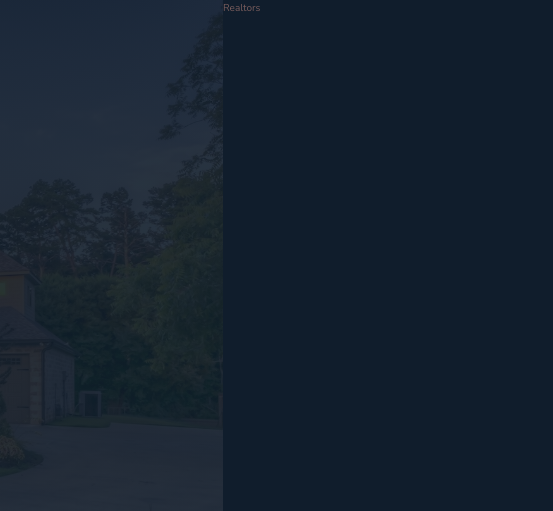
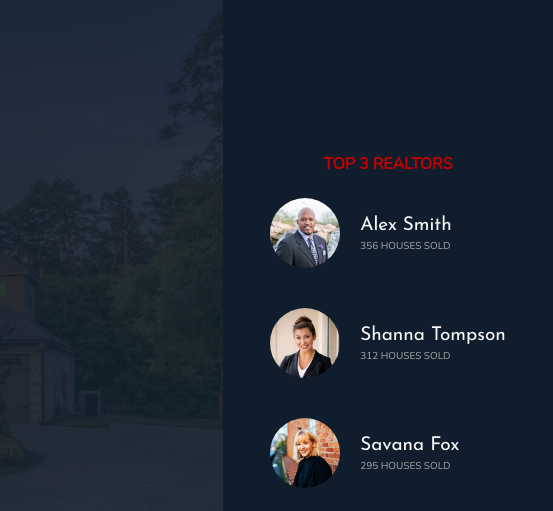
Before and after one commit to MarcioBBS/WalkIn, a website: page index.html in a window 1280 px wide. Shown: the top 511 px of the page, 727-1280 px from the left. Drawn offline with nearby package versions, Linux system fonts and the light colour scheme.

Commit message:
Added  realtors section

```diff
--- a/index.html
+++ b/index.html
@@ -32,7 +32,25 @@
             </header>
 
             <div class="realtors">
-                Realtors
+                <h3 class="heading-3">Top 3 Realtors</h3>
+                <div class="realtors__list">
+                    <img src="img/realtor-1.jpg" alt="Realtor 1" class="realtors__img">
+                    <div class="realtors__details">
+                        <h4 class="heading heading-4">Alex Smith</h4>
+                        <p class="realtors__sold">356 houses sold</p>
+                    </div>
+                    <img src="img/realtor-2.jpg" alt="Realtor 2" class="realtors__img">
+                    <div class="realtors__details">
+                        <h4 class="heading heading-4">Shanna Tompson</h4>
+                        <p class="realtors__sold">312 houses sold</p>
+                    </div>
+
+                    <img src="img/realtor-3.jpg" alt="Realtor 3" class="realtors__img">
+                    <div class="realtors__details">
+                        <h4 class="heading heading-4">Savana Fox</h4>
+                        <p class="realtors__sold">295 houses sold</p>
+                    </div>
+                </div>
             </div>
 
             <section class="features">
--- /dev/null
+++ b/sass/layout/_realtors.scss
@@ -0,0 +1,34 @@
+.realtors {
+    padding: 3rem;
+
+    display: grid;
+    align-content: center;
+    justify-content: center;
+    row-gap: 2rem;
+    justify-items: center;
+
+    &__list {
+        display: grid;
+        grid-template-columns: min-content max-content;
+        column-gap: 2rem;
+        row-gap: 5vh;
+        align-items: center;
+    }
+
+    &__img {
+        width: 7rem;
+        border-radius: 50%;
+        display: block;
+    }
+
+    &__sold {
+        text-transform: uppercase;
+        color: $color-grey-light-2;
+        margin-top: -3px;
+    }
+
+    // Changed the h4 color
+    .heading-4 {
+        @include heading-color(light);
+    }
+}
```
Also changed, not shown: css/style.css.
